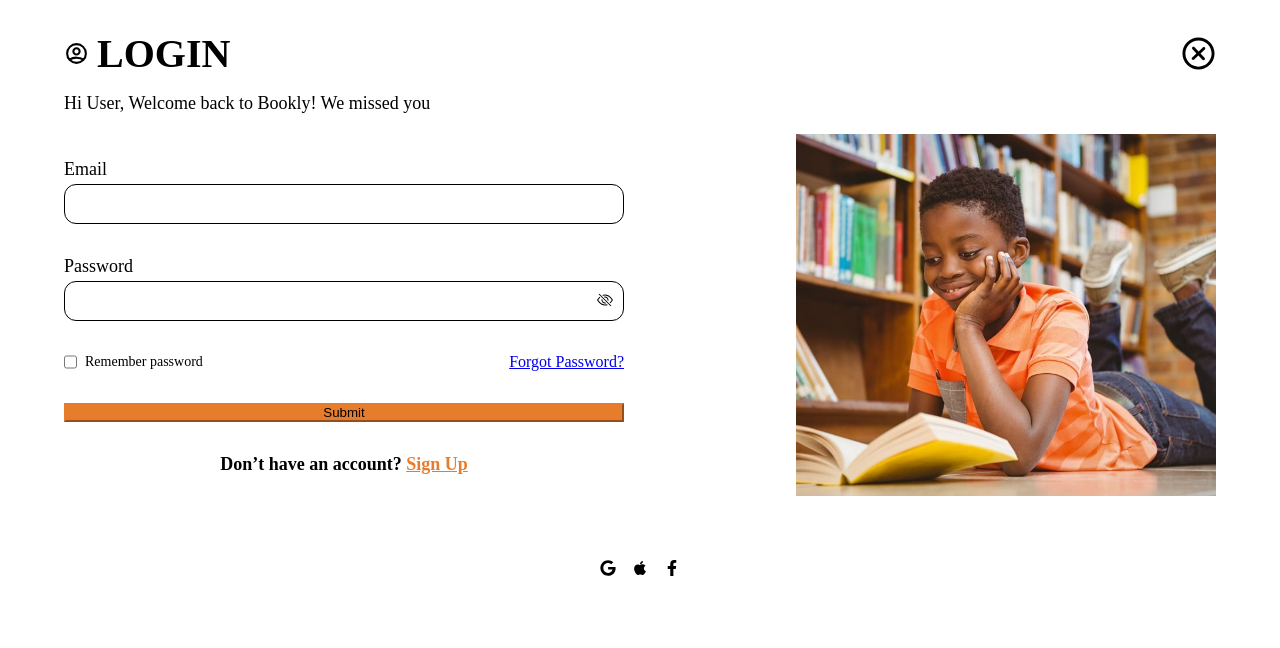
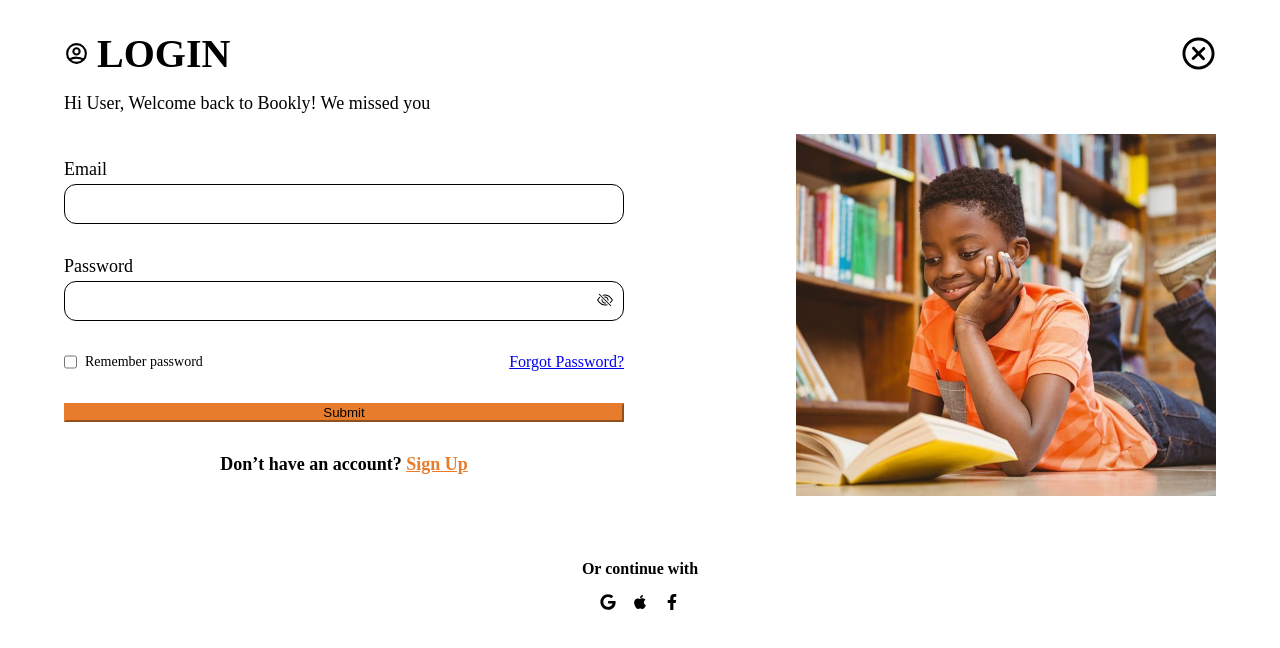
Before and after one commit to gift56/Bookly2.0, a React (Create React App) app: page / in a window 1280 px wide. Shown: the top 648 px of the page. Built offline with nearby package versions, Linux system fonts and the light colour scheme; the HTML template or start-up script is replaced by a standard one.

Commit message:
still working on footer

```diff
--- a/src/components/Login.jsx
+++ b/src/components/Login.jsx
@@ -62,11 +62,14 @@ const Login = () => {
             </div>
           </div>
           <div className="formFooter">
-            {footerLinks.map((links, index) => (
-              <div className="linkCard" key={index}>
-                {links}
-              </div>
-            ))}
+            <h4>Or continue with</h4>
+            <div className="footerLinks">
+              {footerLinks.map((links, index) => (
+                <div className="linkCard" key={index}>
+                  {links}
+                </div>
+              ))}
+            </div>
           </div>
         </div>
       </div>
--- a/src/sass/form.scss
+++ b/src/sass/form.scss
@@ -3,11 +3,18 @@
     margin: 0 auto;
     margin-top: 30px;
     .formFooter {
-        margin-top: 60px;
+        margin: 60px 0;
         display: flex;
         justify-content: center;
         align-items: center;
+        flex-direction: column;
         gap: 1rem;
+        .footerLinks {
+            display: flex;
+            justify-content: center;
+            align-items: center;
+            gap: 1rem;
+        }
     }
     .formHeader {
         display: flex;
```
